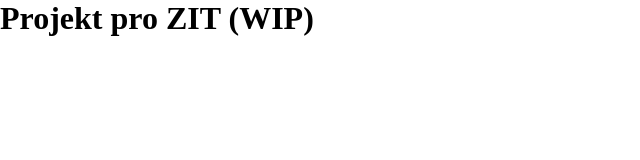
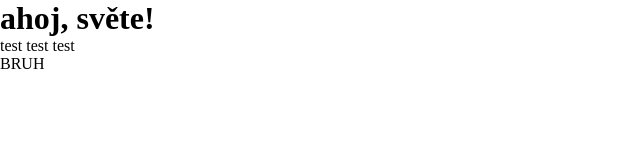
Before and after one commit to vldpr/ZIT, a plain HTML site: page index.html in a window 1280 px wide. Shown: the whole page, without its empty margins (0-640 px from the left). Drawn offline with Linux system fonts and the light colour scheme.

Commit message:
test push commits via ssh

```diff
--- a/index.html
+++ b/index.html
@@ -13,7 +13,9 @@
 </head>
 
 <body>
-    <h1>Projekt pro ZIT (WIP)</h1>
+    <h1>ahoj, světe!</h1>
+    <p>test test test</p>
+    <div>BRUH</div>
 </body>
 
 </html>
```
